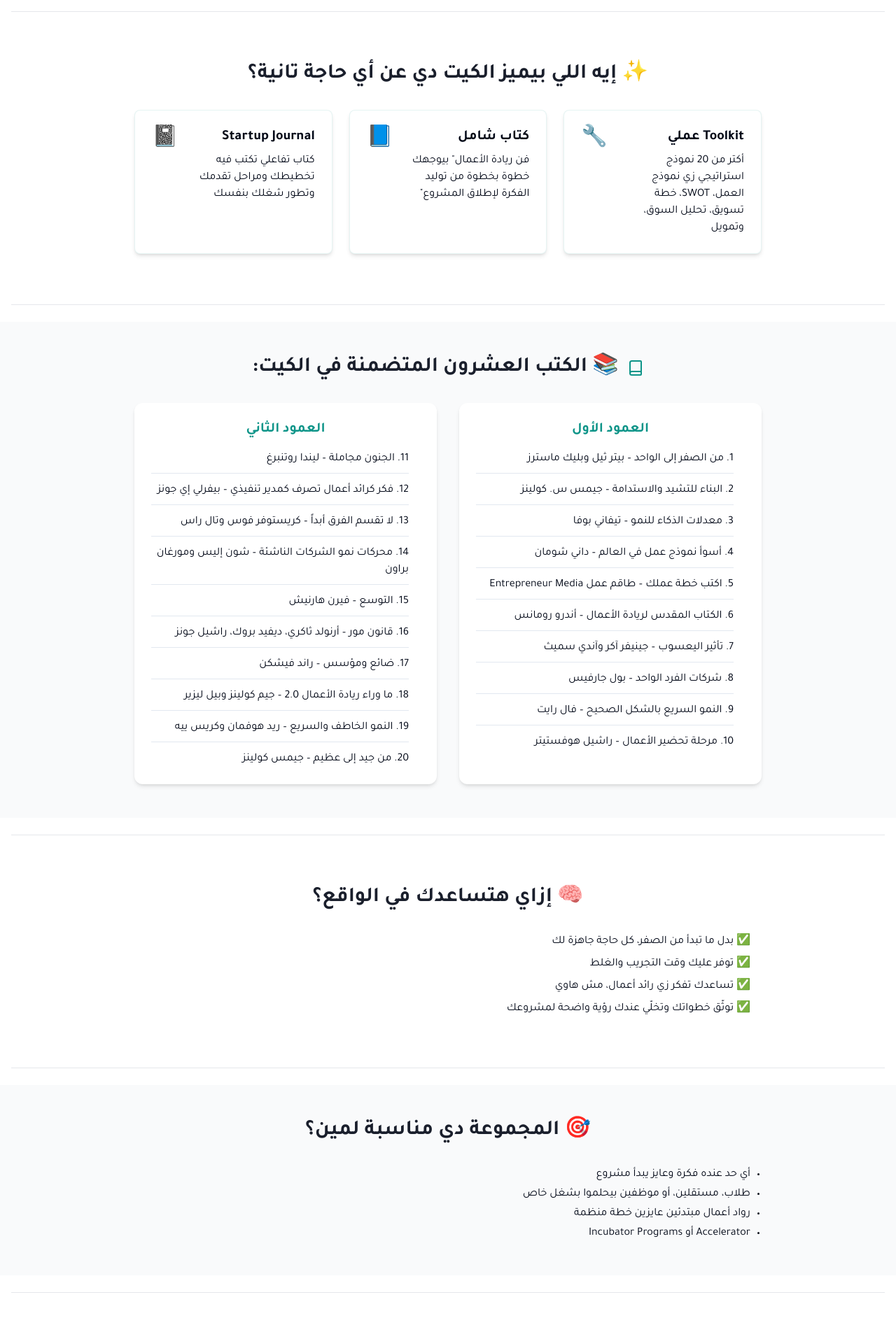
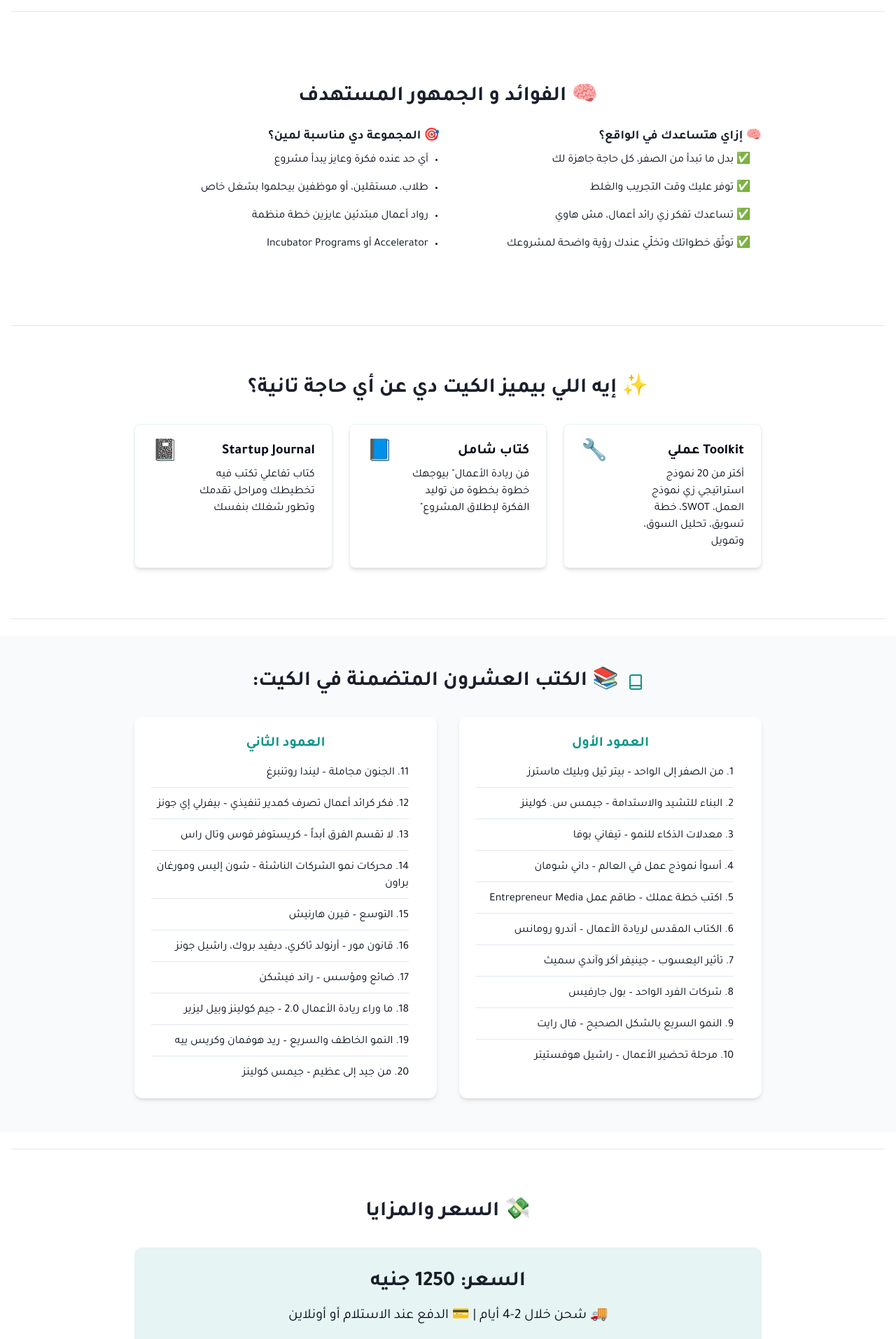
Before and after one commit to growthack88/read-lead-arab-launch, a React (Vite) app: page /startup-kit in a window 1280 px wide. Shown: the part 960-2874 px from the top of the page at 70% size. Built offline with nearby package versions, Linux system fonts and the light colour scheme.

Commit message:
Refactor: Combine benefit and audience sections
Combine the benefit and target audience sections into a single responsive two-column layout with RTL support.

```diff
--- a/src/pages/StartupKit.tsx
+++ b/src/pages/StartupKit.tsx
@@ -93,6 +93,44 @@ const StartupKit = () => {
                   بتساعدك تبدأ مشروعك بأسلوب منظم ومدروس بدل ما تفضل تلف في دايرة "أنا مش عارف أبدأ منين!"
                 </p>
               </div>
+            </div>
+          </div>
+        </section>
+
+        {/* Section Divider */}
+        <div className="container mx-auto px-4 py-6">
+          <Separator className="bg-gray-200" />
+        </div>
+
+        {/* COMBINED SECTION: Benefits and Target Audience */}
+        <section className="py-12 bg-white">
+          <div className="container mx-auto px-4">
+            <div className="max-w-4xl mx-auto">
+              <section dir="rtl" className="text-right my-8">
+                <h2 className="text-center text-2xl md:text-3xl font-bold mb-6 text-rtl-dark">🧠 الفوائد و الجمهور المستهدف</h2>
+                <div className="grid grid-cols-1 md:grid-cols-2 gap-6">
+                  {/* Column 1: Benefits */}
+                  <div>
+                    <h3 className="text-lg font-semibold mb-2 text-rtl-dark">🧠 إزاي هتساعدك في الواقع؟</h3>
+                    <ul className="list-none space-y-4 pr-4">
+                      <li>✅ بدل ما تبدأ من الصفر، كل حاجة جاهزة لك</li>
+                      <li>✅ توفر عليك وقت التجريب والغلط</li>
+                      <li>✅ تساعدك تفكر زي رائد أعمال، مش هاوي</li>
+                      <li>✅ توثّق خطواتك وتخلّي عندك رؤية واضحة لمشروعك</li>
+                    </ul>
+                  </div>
+                  {/* Column 2: Target Audience */}
+                  <div>
+                    <h3 className="text-lg font-semibold mb-2 text-rtl-dark">🎯 المجموعة دي مناسبة لمين؟</h3>
+                    <ul className="list-disc space-y-4 pr-4">
+                      <li>أي حد عنده فكرة وعايز يبدأ مشروع</li>
+                      <li>طلاب، مستقلين، أو موظفين بيحلموا بشغل خاص</li>
+                      <li>رواد أعمال مبتدئين عايزين خطة منظمة</li>
+                      <li>Accelerator أو Incubator Programs</li>
+                    </ul>
+                  </div>
+                </div>
+              </section>
             </div>
           </div>
         </section>
@@ -205,54 +243,6 @@ const StartupKit = () => {
           <Separator className="bg-gray-200" />
         </div>
 
-        {/* How will it help you section - UPDATED with RTL */}
-        <section className="py-12">
-          <div className="container mx-auto px-4">
-            <div className="max-w-4xl mx-auto">
-              <div dir="rtl" className="rtl text-right space-y-2">
-                <h2 className="text-2xl md:text-3xl font-bold mb-8 text-rtl-dark text-center">
-                  🧠 إزاي هتساعدك في الواقع؟
-                </h2>
-                <ul className="list-none space-y-2 pr-4">
-                  <li>✅ بدل ما تبدأ من الصفر، كل حاجة جاهزة لك</li>
-                  <li>✅ توفر عليك وقت التجريب والغلط</li>
-                  <li>✅ تساعدك تفكر زي رائد أعمال، مش هاوي</li>
-                  <li>✅ توثّق خطواتك وتخلّي عندك رؤية واضحة لمشروعك</li>
-                </ul>
-              </div>
-            </div>
-          </div>
-        </section>
-
-        {/* Section Divider */}
-        <div className="container mx-auto px-4 py-6">
-          <Separator className="bg-gray-200" />
-        </div>
-
-        {/* Who is this for section - UPDATED with RTL */}
-        <section className="py-12 bg-gray-50">
-          <div className="container mx-auto px-4">
-            <div className="max-w-4xl mx-auto">
-              <div dir="rtl" className="rtl text-right space-y-2">
-                <h2 className="text-2xl md:text-3xl font-bold mb-8 text-rtl-dark text-center">
-                  🎯 المجموعة دي مناسبة لمين؟
-                </h2>
-                <ul className="list-disc pr-4 space-y-1">
-                  <li>أي حد عنده فكرة وعايز يبدأ مشروع</li>
-                  <li>طلاب، مستقلين، أو موظفين بيحلموا بشغل خاص</li>
-                  <li>رواد أعمال مبتدئين عايزين خطة منظمة</li>
-                  <li>Accelerator أو Incubator Programs</li>
-                </ul>
-              </div>
-            </div>
-          </div>
-        </section>
-
-        {/* Section Divider */}
-        <div className="container mx-auto px-4 py-6">
-          <Separator className="bg-gray-200" />
-        </div>
-
         {/* Price section */}
         <section className="py-12">
           <div className="container mx-auto px-4">
```
